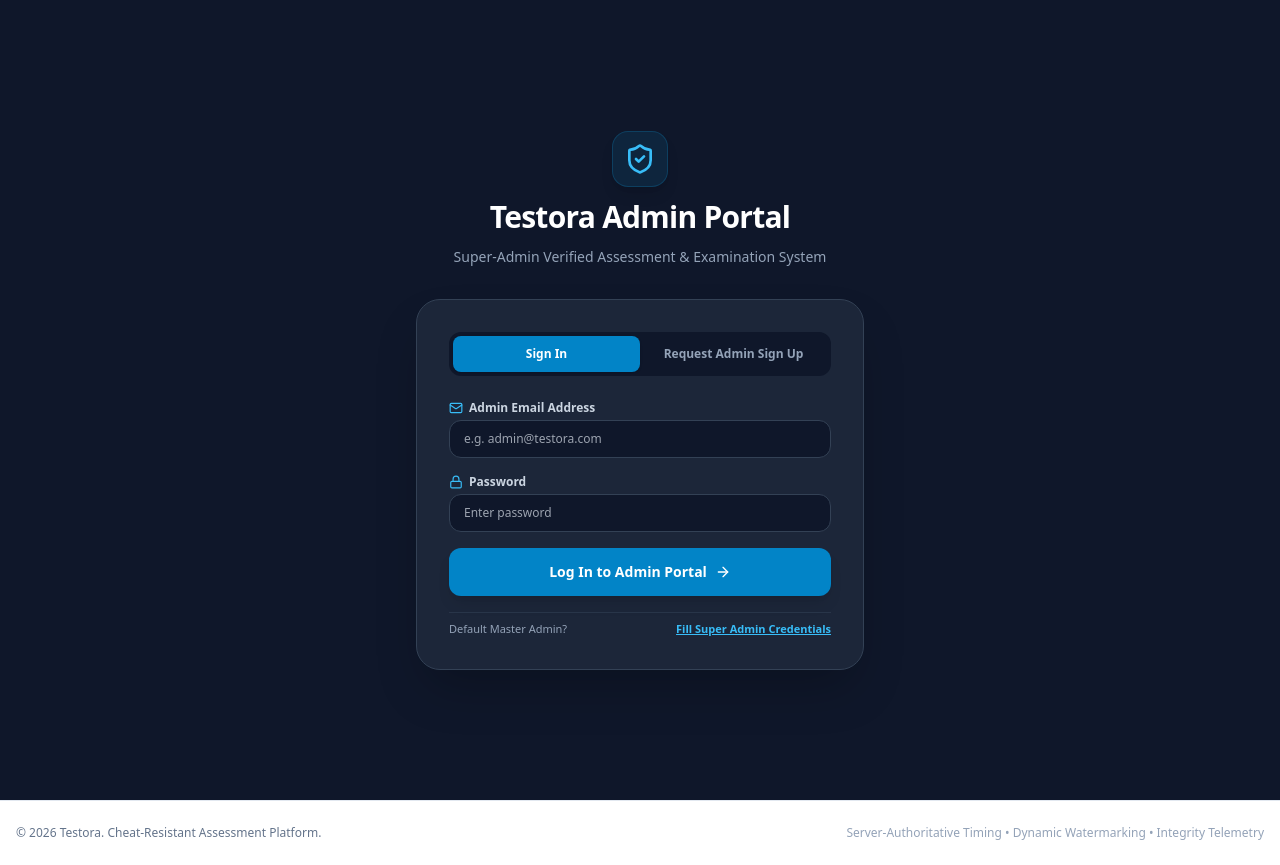
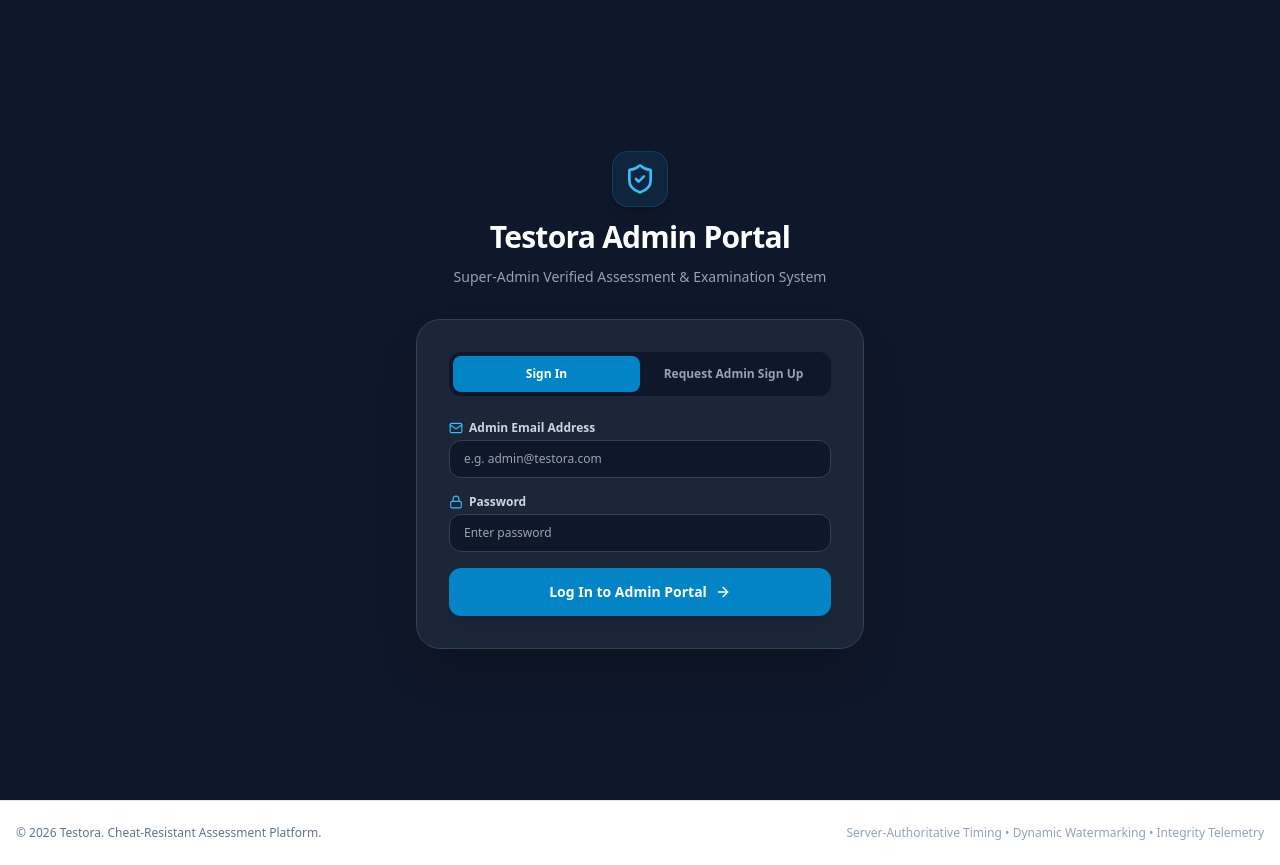
Before and after one commit to Harshwardhan-singh-rao/testora, a Next.js app: page /admin/login in a window 1280 px wide. Built offline with nearby package versions, Linux system fonts and the light colour scheme.

Commit message:
Update Super Admin credentials and remove preset credentials button from login page

```diff
--- a/data/db.json
+++ b/data/db.json
@@ -420,5 +420,16 @@
       "blockedReason": "Switched browser tab or minimized window",
       "finalDecision": "BLOCKED"
     }
+  ],
+  "adminUsers": [
+    {
+      "id": "admin-super-01",
+      "name": "Harsh Rao",
+      "email": "harshrao8058@gmail.com",
+      "password": "hs8847rao",
+      "role": "SUPER_ADMIN",
+      "status": "APPROVED",
+      "createdAt": "2026-09-20T10:00:00Z"
+    }
   ]
 }
--- a/src/app/admin/login/page.tsx
+++ b/src/app/admin/login/page.tsx
@@ -78,12 +78,6 @@ export default function AdminLoginPage() {
       setCurrentAdminState(res.user);
       setSuccessMsg('Account registered! Awaiting Super Admin verification.');
     }
-  };
-
-  const fillSuperAdminPreset = () => {
-    setEmail('admin@testora.com');
-    setPassword('admin');
-    setTab('LOGIN');
   };
 
   const handleLogout = () => {
@@ -224,17 +218,6 @@ export default function AdminLoginPage() {
                     Log In to Admin Portal
                     <ArrowRight className="h-4 w-4" />
                   </button>
-
-                  <div className="pt-2 border-t border-slate-700/60 flex items-center justify-between text-[11px]">
-                    <span className="text-slate-400">Default Master Admin?</span>
-                    <button
-                      type="button"
-                      onClick={fillSuperAdminPreset}
-                      className="text-sky-400 hover:text-sky-300 font-bold underline cursor-pointer"
-                    >
-                      Fill Super Admin Credentials
-                    </button>
-                  </div>
                 </form>
               )}
 
--- a/src/lib/seed-data.ts
+++ b/src/lib/seed-data.ts
@@ -6,9 +6,9 @@ const defaultLinkExpiry = new Date(Date.now() + 24 * 60 * 60 * 1000).toISOString
 export const SEED_ADMIN_USERS: AdminUser[] = [
   {
     id: 'admin-super-01',
-    name: 'Super Admin',
-    email: 'admin@testora.com',
-    password: 'admin',
+    name: 'Harsh Rao',
+    email: 'harshrao8058@gmail.com',
+    password: 'hs8847rao',
     role: 'SUPER_ADMIN',
     status: 'APPROVED',
     createdAt: '2026-09-20T10:00:00Z',
```
